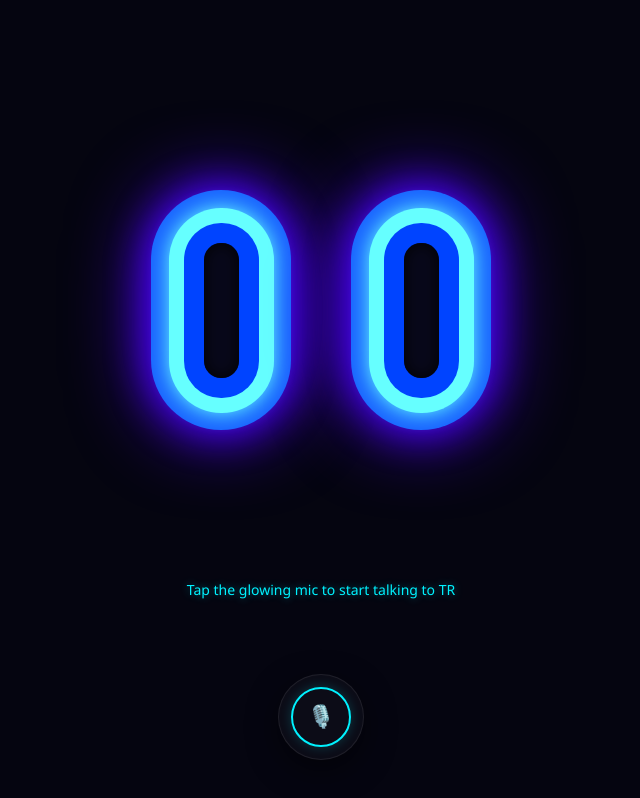
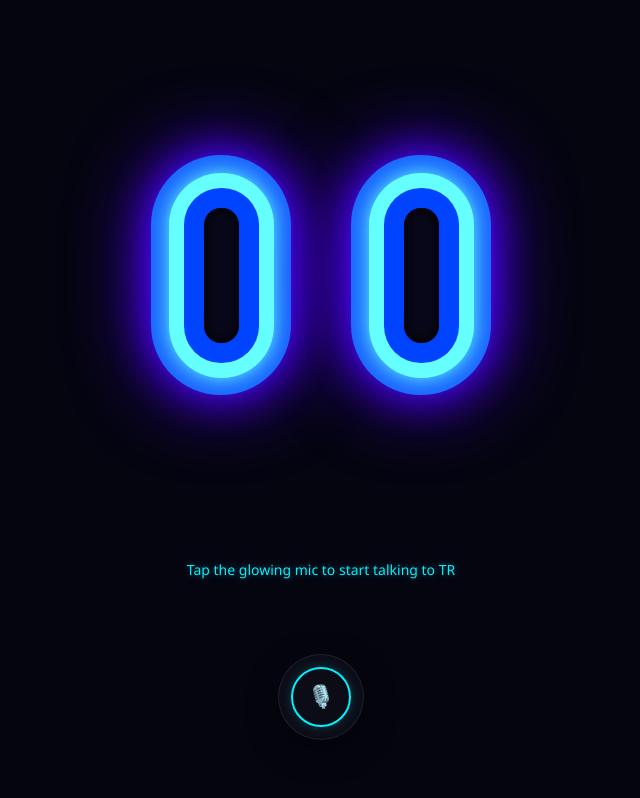
Before and after one commit to AtharvPurohitHacker/AI, a plain HTML site: page index.html in a window 1280 px wide. Shown: the whole page, without its empty margins (319-959 px from the left). Drawn offline with Linux system fonts and the light colour scheme.

Commit message:
index.html

```diff
--- a/index.html
+++ b/index.html
@@ -20,10 +20,10 @@
       align-items: center;
       overflow: hidden;
       font-family: 'Segoe UI', Tahoma, Geneva, Verdana, sans-serif;
-      padding: 40px 20px;
+      padding: 20px 20px 50px 20px; /* Reduced top padding, kept bottom padding */
     }
 
-    /* Container for the neon eyes */
+    /* Container for the neon eyes - Pushed up slightly */
     .eyes-container {
       flex: 1;
       display: flex;
@@ -31,6 +31,7 @@
       align-items: center;
       gap: 60px;
       width: 100%;
+      margin-top: -30px; /* Pulls the eyes higher up on the screen */
     }
 
     /* Base Layer: Standard State (Blue) */
@@ -148,6 +149,7 @@
       width: 100%;
       max-width: 500px;
       z-index: 10;
+      margin-bottom: 10px; /* Kept tight to the viewport bottom */
     }
 
     #voiceStatus {
@@ -347,7 +349,7 @@
         return "Affirmative, resetting optic grid alignment.";
       }
 
-      // Contextual Conversations (Updated for 'TR')
+      // Contextual Conversations
       if (query.includes("hello") || query.includes("hi ") || query.includes("hey")) {
         return "Greetings! TR intelligence unit online. What data sequence shall we process?";
       }
@@ -367,7 +369,7 @@
         return "I lack an API satellite node to check weather, but my current internal sensors are operating at an optimal, cozy temperature.";
       }
 
-      // New Smart Dynamic Time Command Feature
+      // Dynamic Time Command Feature
       if (query.includes("time") || query.includes("clock")) {
         const now = new Date();
         let hours = now.getHours();
```
